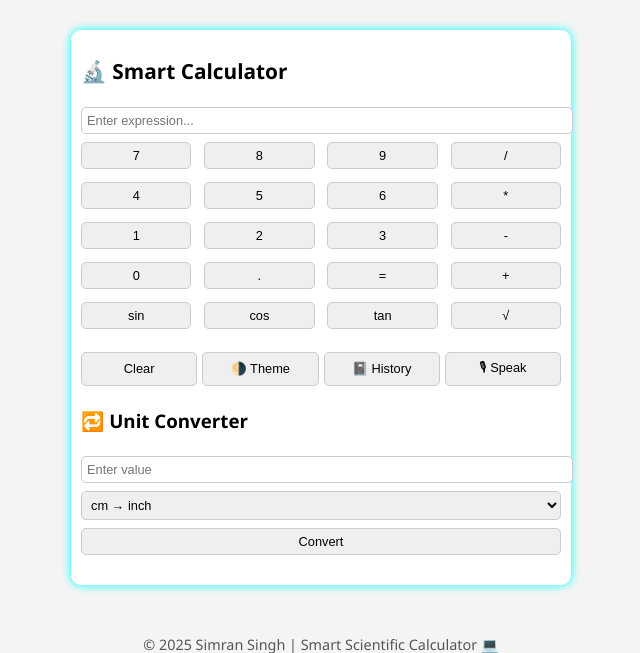
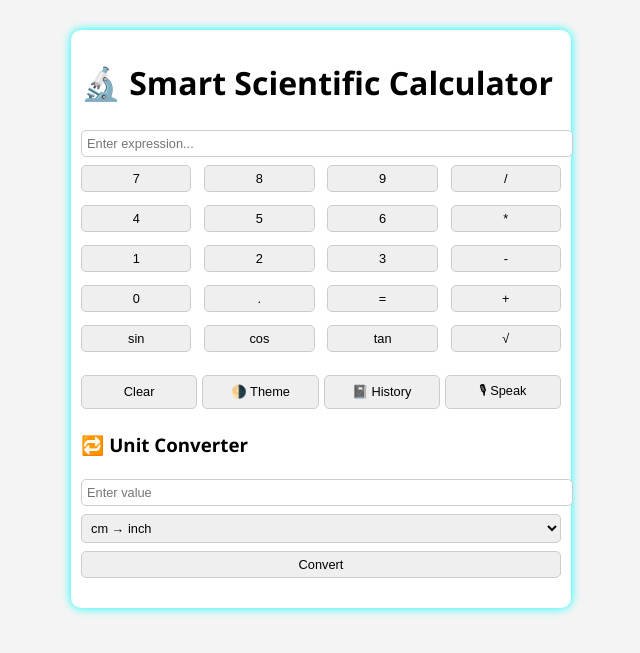
Before and after one commit to Simransingh495/smart-calculator, a Flask app: page / in a window 1280 px wide. Shown: the top 653 px of the page, without its empty margins (319-959 px from the left). Run offline with Flask 3, Linux system fonts and the light colour scheme.

Commit message:
Update index.html

```diff
--- a/templates/index.html
+++ b/templates/index.html
@@ -8,7 +8,7 @@
 <body>
   <div class="page-wrapper">
   <div class="calculator-container">
-    <h2 style="font-size: 1.3rem;">🔬 Smart Calculator</h2>
+    <h1>🔬 Smart Scientific Calculator</h1>
     <input type="text" id="display" placeholder="Enter expression...">
 
     <div class="buttons">
```
